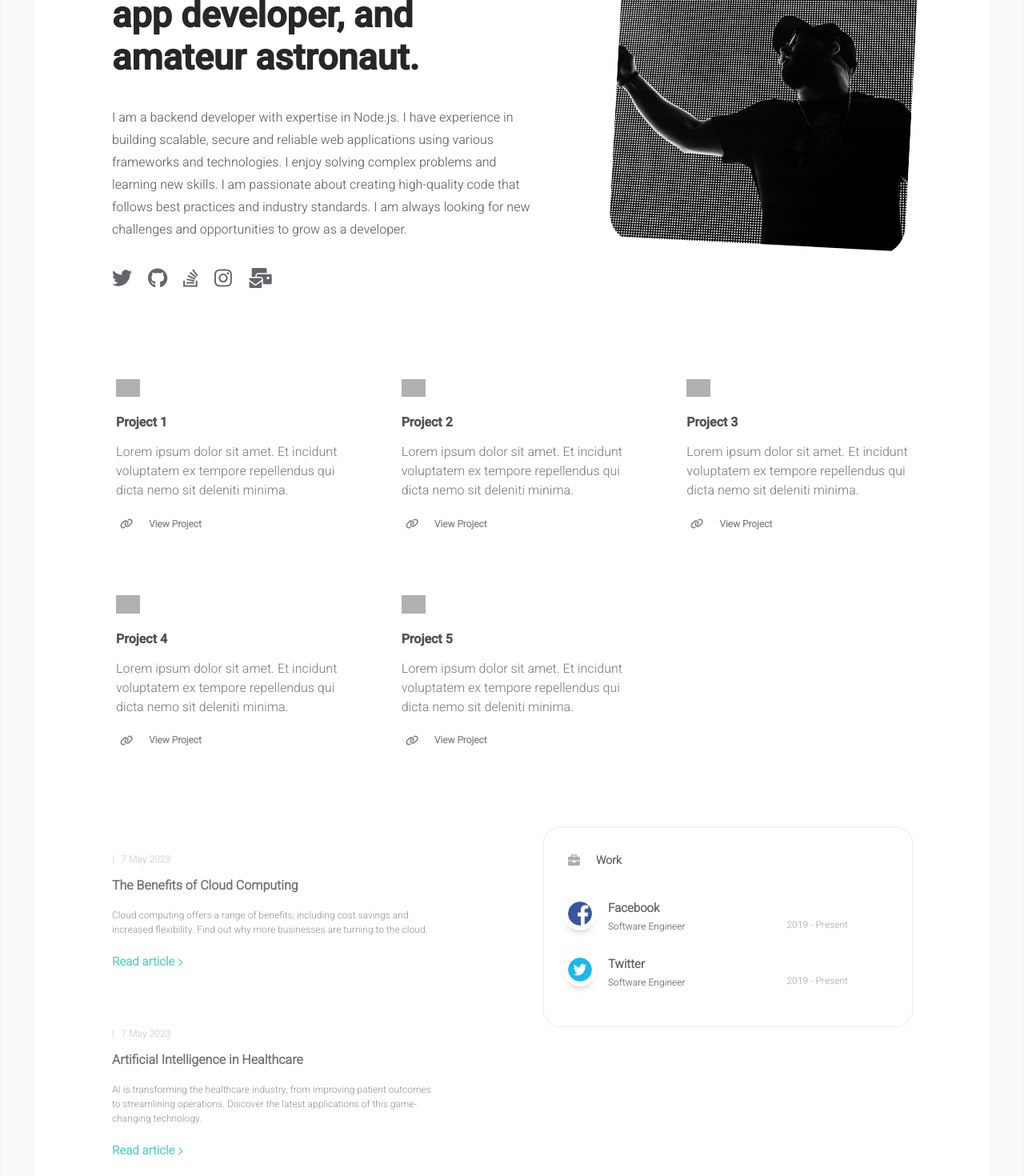
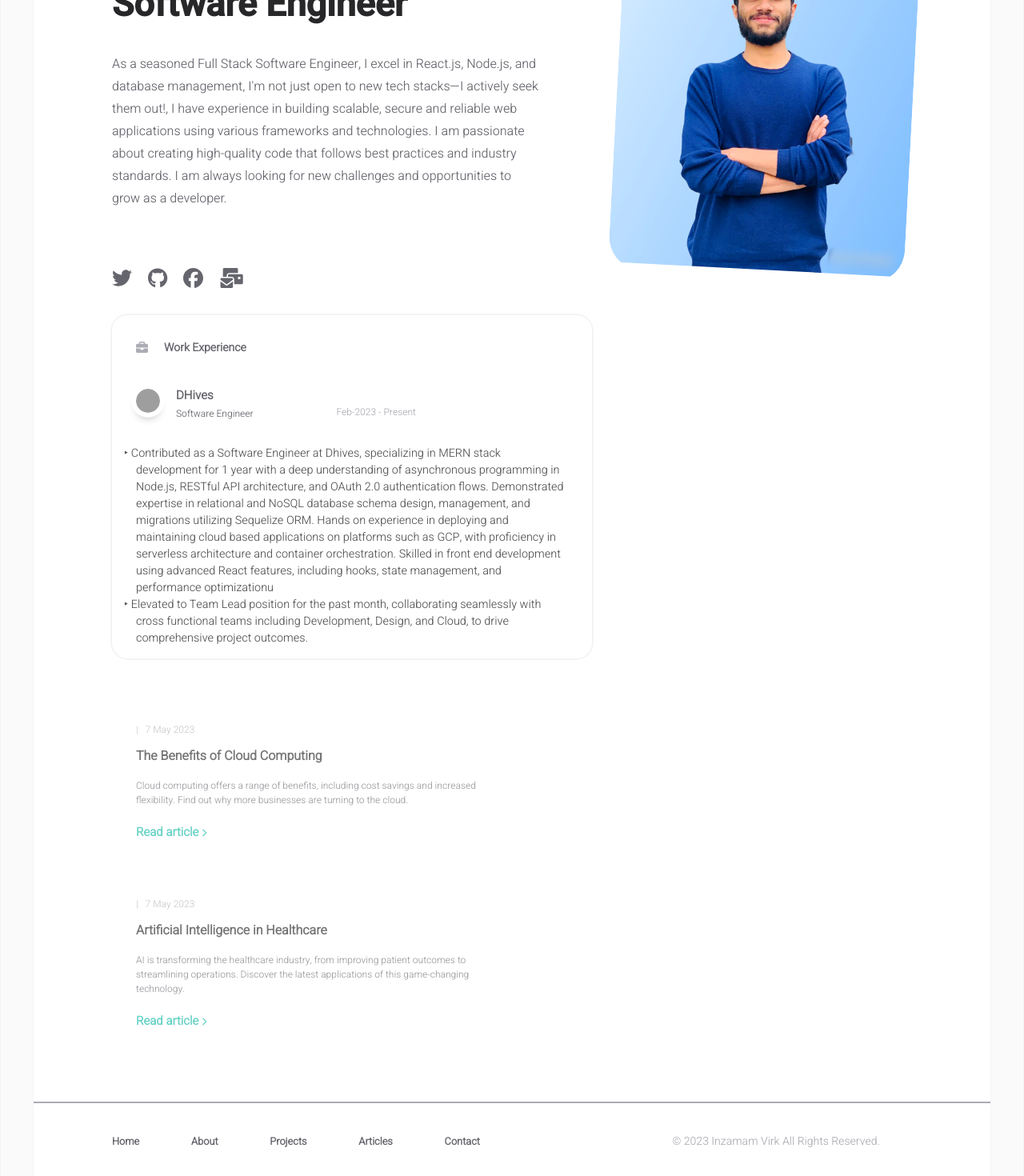
Before and after one commit to inzamam-virk/inzamam-virk.github.io, a React (Create React App) app: page / in a window 1280 px wide. Shown: the part 300-1770 px from the top of the page at 80% size. Built offline with nearby package versions, Linux system fonts and the light colour scheme; grey boxes are pictures that could not be loaded.

Commit message:
Updated my setup

```diff
--- a/src/components/common/footer.jsx
+++ b/src/components/common/footer.jsx
@@ -29,7 +29,7 @@ const Footer = () => {
 
 				<div className="footer-credits">
 					<div className="footer-credits-text">
-						© 2023 Tharindu.dev. All Rights Reserved.
+						© 2023 Inzamam Virk All Rights Reserved.
 					</div>
 				</div>
 			</div>
--- a/src/components/homepage/styles/works.css
+++ b/src/components/homepage/styles/works.css
@@ -9,6 +9,13 @@
 	padding-bottom: 40px;
 	width: 400px;
 }
+.work-description{
+	position: relative;
+	text-indent: -15px;
+	font-size: 0.9rem;
+	color: #555;
+  }
+
 
 .work-image {
 	height: 30px;
--- a/src/components/homepage/works.jsx
+++ b/src/components/homepage/works.jsx
@@ -10,34 +10,50 @@ const Works = () => {
 		<div className="works">
 			<Card
 				icon={faBriefcase}
-				title="Work"
+				title="Work Experience"
 				body={
 					<div className="works-body">
 						<div className="work">
 							<img
-								src="./facebook.png"
-								alt="facebook"
+								src="https://media.licdn.com/dms/image/C4D0BAQFL_HQNbOvGBA/company-logo_200_200/0/1677030706340?e=2147483647&v=beta&t=rSnEQM0vSu3YISFiuWimvJ3FQ60Wl4c6fZ-EJ5IK7Cg"
+								alt="dhives"
 								className="work-image"
 							/>
-							<div className="work-title">Facebook</div>
+							<div className="work-title">DHives</div>
 							<div className="work-subtitle">
 								Software Engineer
 							</div>
-							<div className="work-duration">2019 - Present</div>
+							<div className="work-duration">Feb-2023 - Present</div>
+							<br />
+							{/* <div className="work-description">
+								At DHives, I've been instrumental in building scalable web applications using the MERN stack. My responsibilities include designing robust architectures, collaborating with cross-functional teams, and ensuring code quality.
+							</div> */}
+						</div>
+						<div className="work-description">{'\u2023     '}
+							Contributed as a Software Engineer at Dhives,
+							specializing in MERN stack development for 1
+							year with a deep understanding of
+							asynchronous programming in Node.js, RESTful
+							API architecture, and OAuth 2.0 authentication
+							flows. Demonstrated expertise in relational and
+							NoSQL database schema design, management,
+							and migrations utilizing Sequelize ORM. Hands
+							on experience in deploying and maintaining
+							cloud based applications on platforms such as
+							GCP, with proficiency in serverless architecture
+							and container orchestration. Skilled in front end
+							development using advanced React features,
+							including hooks, state management, and
+							performance optimizationu
+						</div>
+						<div className="work-description">{'\u2023     '}
+							Elevated to Team Lead position for the past
+							month, collaborating seamlessly with cross
+							functional teams including Development, Design,
+							and Cloud, to drive comprehensive project
+							outcomes.
 						</div>
 
-						<div className="work">
-							<img
-								src="./twitter.png"
-								alt="twitter"
-								className="work-image"
-							/>
-							<div className="work-title">Twitter</div>
-							<div className="work-subtitle">
-								Software Engineer
-							</div>
-							<div className="work-duration">2019 - Present</div>
-						</div>
 					</div>
 				}
 			/>
--- a/src/data/seo.js
+++ b/src/data/seo.js
@@ -3,35 +3,35 @@ const SEO = [
 		page: "home",
 		description:
 			"I am a backend developer with expertise in Node.js. I have experience in building scalable, secure and reliable web applications using various frameworks and technologies.",
-		keywords: ["Tharindu", "Tharindu N", "Tharindu Nayanajith"],
+		keywords: ["InzamamVirk", "Inzamam", "Inzamam Virk"],
 	},
 
 	{
 		page: "about",
 		description:
 			"I am a backend developer with expertise in Node.js. I have experience in building scalable, secure and reliable web applications using various frameworks and technologies.",
-		keywords: ["Tharindu", "Tharindu N", "Tharindu Nayanajith"],
+		keywords: ["InzamamVirk", "Inzamam", "Inzamam Virk"],
 	},
 
 	{
 		page: "articles",
 		description:
 			"Chronological collection of my long-form thoughts on programming, leadership, product design, and more.",
-		keywords: ["Tharindu", "Tharindu N", "Tharindu Nayanajith"],
+		keywords: ["InzamamVirk", "Inzamam", "Inzamam Virk"],
 	},
 
 	{
 		page: "projects",
 		description:
 			"I've worked on a variety of projects over the years and I'm proud of the progress I've made. Many of these projects are open-source and available for others to explore and contribute to.",
-		keywords: ["Tharindu", "Tharindu N", "Tharindu Nayanajith"],
+		keywords: ["InzamamVirk", "Inzamam", "Inzamam Virk"],
 	},
 
 	{
 		page: "contact",
 		description:
 			"If you're interested in collaborating on a project, feel free to reach out to me. I'm always open to new ideas and opportunities.",
-		keywords: ["Tharindu", "Tharindu N", "Tharindu Nayanajith"],
+		keywords: ["InzamamVirk", "Inzamam", "Inzamam Virk"],
 	},
 ];
 
--- a/src/data/user.js
+++ b/src/data/user.js
@@ -1,36 +1,36 @@
 const INFO = {
 	main: {
 		title: "Inzamam Virk",
-		name: "Tharindu N.",
+		name: "Inzamam Virk",
 		email: "inzamamvirk00@gmail.com",
 		logo: "../logo.png",
 	},
 
 	socials: {
-		twitter: "https://twitter.com/",
+		twitter: "https://x.com/iinzamamvirk?t=HxpP-EQ_TnXS3DwlJbpCuQ&s=09",
 		github: "https://github.com/inzamam-virk",
 		linkedin: "https://www.linkedin.com/in/inzamam-virk/",
 		instagram: "https://instagram.com/",
 		stackoverflow: "https://stackoverflow.com/",
-		facebook: "https://facebook.com/",
+		facebook: "https://m.facebook.com/profile.php/?id=100009709484916",
 	},
 
 	homepage: {
-		title: "Full-stack web and mobile app developer, and amateur astronaut.",
+		title: "Software Engineer ",
 		description:
-			"I am a backend developer with expertise in Node.js. I have experience in building scalable, secure and reliable web applications using various frameworks and technologies. I enjoy solving complex problems and learning new skills. I am passionate about creating high-quality code that follows best practices and industry standards. I am always looking for new challenges and opportunities to grow as a developer.",
+			"As a seasoned Full Stack Software Engineer, I excel in React.js, Node.js, and database management, I'm not just open to new tech stacks—I actively seek them out!, I have experience in building scalable, secure and reliable web applications using various frameworks and technologies. I am passionate about creating high-quality code that follows best practices and industry standards. I am always looking for new challenges and opportunities to grow as a developer.",
 	},
 
 	about: {
-		title: "I’m Tharindu N. I live in Sri Lanka, where I design the future.",
+		title: "I’m Inzamam Virk from Pakistan, working full time to define future.",
 		description:
-			"I've worked on a variety of projects over the years and I'm proud of the progress I've made. Many of these projects are open-source and available for others to explore and contribute to. If you're interested in any of the projects I've worked on, please feel free to check out the code and suggest any improvements or enhancements you might have in mind. Collaborating with others is a great way to learn and grow, and I'm always open to new ideas and feedback.",
+			"As a dynamic Full Stack Software Engineer with a focus on the MERN stack, I'm not just versatile in my tech choices—I actively embrace them! Always open to collaborate with others as its a great way to learn and grow, and I'm always open to new ideas and feedback.",
 	},
 
 	articles: {
-		title: "I'm passionate about pushing the boundaries of what's possible and inspiring the next generation of innovators.",
+		title: "Personal Articles to share knowledge ",
 		description:
-			"Chronological collection of my long-form thoughts on programming, leadership, product design, and more.",
+			"Chronological collection of my long-form thoughts on programming, development, leadership, product design, and more.",
 	},
 
 	projects: [
--- a/src/pages/homepage.jsx
+++ b/src/pages/homepage.jsx
@@ -8,6 +8,7 @@ import {
 	faGithub,
 	faStackOverflow,
 	faInstagram,
+	faFacebook,
 } from "@fortawesome/free-brands-svg-icons";
 
 import Logo from "../components/common/logo";
@@ -104,7 +105,7 @@ const Homepage = () => {
 								<div className="homepage-image-container">
 									<div className="homepage-image-wrapper">
 										<img
-											src="homepage.jpg"
+											src="Profile.jpg"
 											alt="about"
 											className="homepage-image"
 										/>
@@ -135,22 +136,12 @@ const Homepage = () => {
 								/>
 							</a>
 							<a
-								href={INFO.socials.stackoverflow}
+								href={INFO.socials.facebook}
 								target="_blank"
 								rel="noreferrer"
 							>
 								<FontAwesomeIcon
-									icon={faStackOverflow}
-									className="homepage-social-icon"
-								/>
-							</a>
-							<a
-								href={INFO.socials.instagram}
-								target="_blank"
-								rel="noreferrer"
-							>
-								<FontAwesomeIcon
-									icon={faInstagram}
+									icon={faFacebook}
 									className="homepage-social-icon"
 								/>
 							</a>
@@ -165,12 +156,17 @@ const Homepage = () => {
 								/>
 							</a>
 						</div>
+						<div className="homepage-after-title">
 
-						<div className="homepage-projects">
-							<AllProjects />
+							<div className="homepage-works">
+								<Works />
+							</div>
 						</div>
 
+
+
 						<div className="homepage-after-title">
+
 							<div className="homepage-articles">
 								{myArticles.map((article, index) => (
 									<div
@@ -187,11 +183,8 @@ const Homepage = () => {
 									</div>
 								))}
 							</div>
+						</div>
 
-							<div className="homepage-works">
-								<Works />
-							</div>
-						</div>
 
 						<div className="page-footer">
 							<Footer />
--- a/src/pages/styles/homepage.css
+++ b/src/pages/styles/homepage.css
@@ -80,8 +80,8 @@
 
 .homepage-articles {
 	flex-basis: 900px;
-	padding-top: 30px;
-	margin-left: -30px;
+	padding-top: 5%;
+	margin-right: 35%;
 }
 
 .homepage-article {
```
Also changed, not shown: public/homepage.jpg (deleted).
